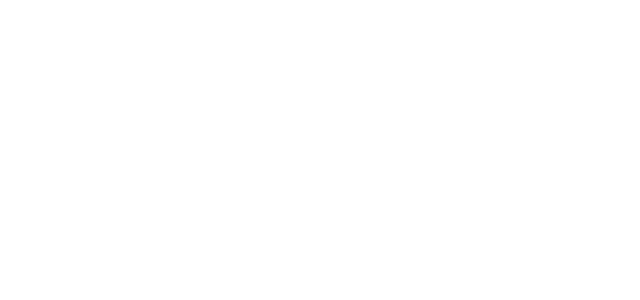
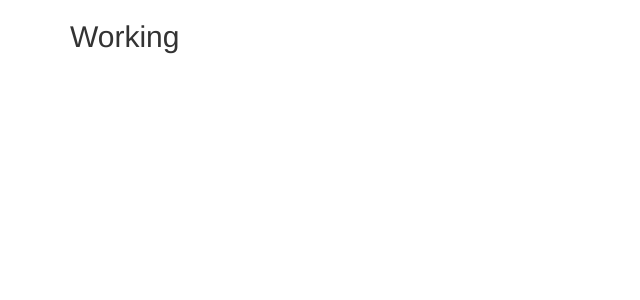
Before and after one commit to kalilmvp/recipe-app, an Angular app: page / in a window 1280 px wide. Shown: the top 300 px of the page, without its empty margins (0-640 px from the left). Built offline with nearby package versions, Linux system fonts and the light colour scheme.

Commit message:
Beginning of the recipe-app

```diff
--- a/package.json
+++ b/package.json
@@ -21,6 +21,7 @@
     "@angular/platform-browser": "^5.0.0",
     "@angular/platform-browser-dynamic": "^5.0.0",
     "@angular/router": "^5.0.0",
+    "bootstrap": "^3.3.7",
     "core-js": "^2.4.1",
     "rxjs": "^5.5.2",
     "zone.js": "^0.8.14"
--- a/src/app/app.component.html
+++ b/src/app/app.component.html
@@ -0,0 +1,8 @@
+<div class="container">
+  <div class="row">
+    <div class="col-md-12">
+      <h2>Working</h2>
+    </div>
+  </div>
+
+</div>
```
Also changed, not shown: .angular-cli.json, 1 other file (tests, documents, lock files or other folders).
